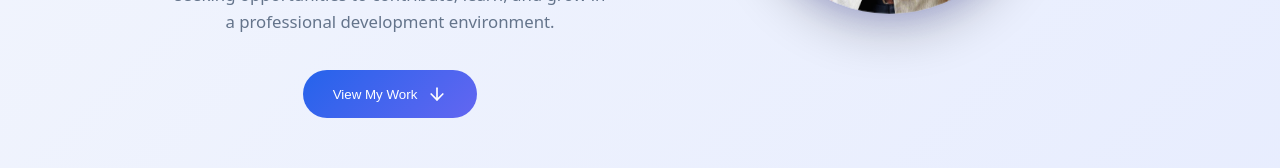
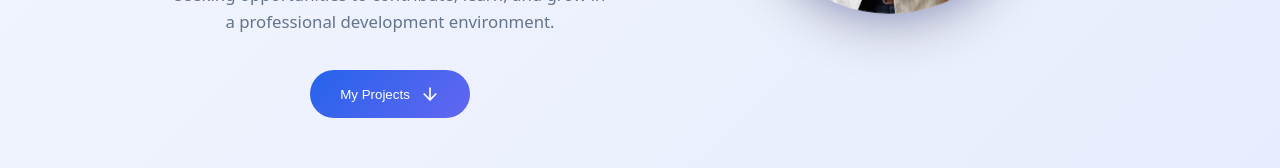
Before and after one commit to julkarShabab/portfolio, a React (Vite) app in the folder my-react-app/: page / in a window 1280 px wide. Shown: the part 596-764 px from the top of the page. Built offline with nearby package versions, Linux system fonts and the light colour scheme.

Commit message:
fixed some bugs

```diff
--- a/my-react-app/src/components/Hero.jsx
+++ b/my-react-app/src/components/Hero.jsx
@@ -23,7 +23,7 @@ export function Hero() {
       </p>
 
       <button onClick={scrollToProjects} className="hero-button">
-          View My Work
+          My Projects
           <ArrowDown size={20} />
         </button>
     </div>
```
